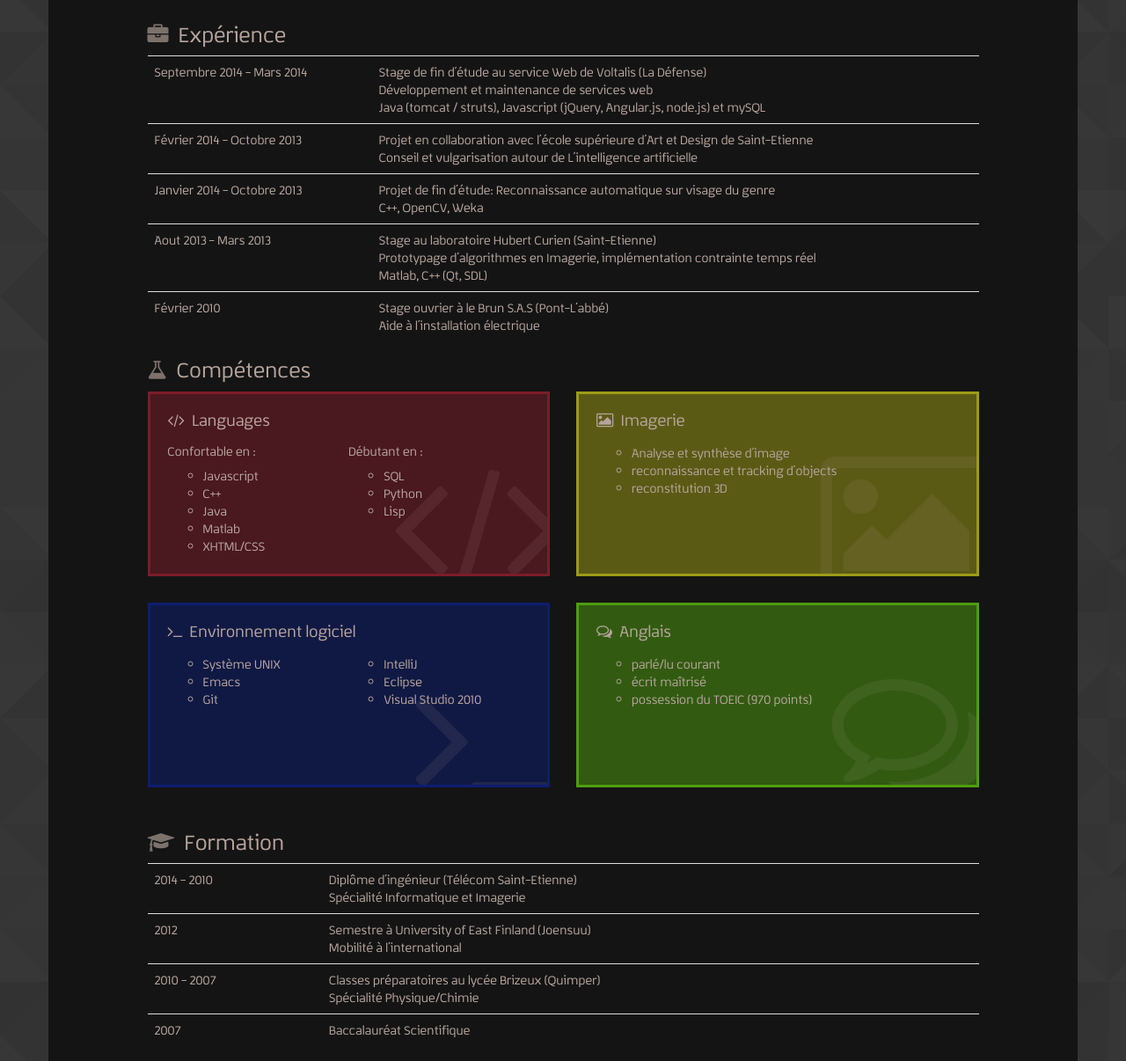
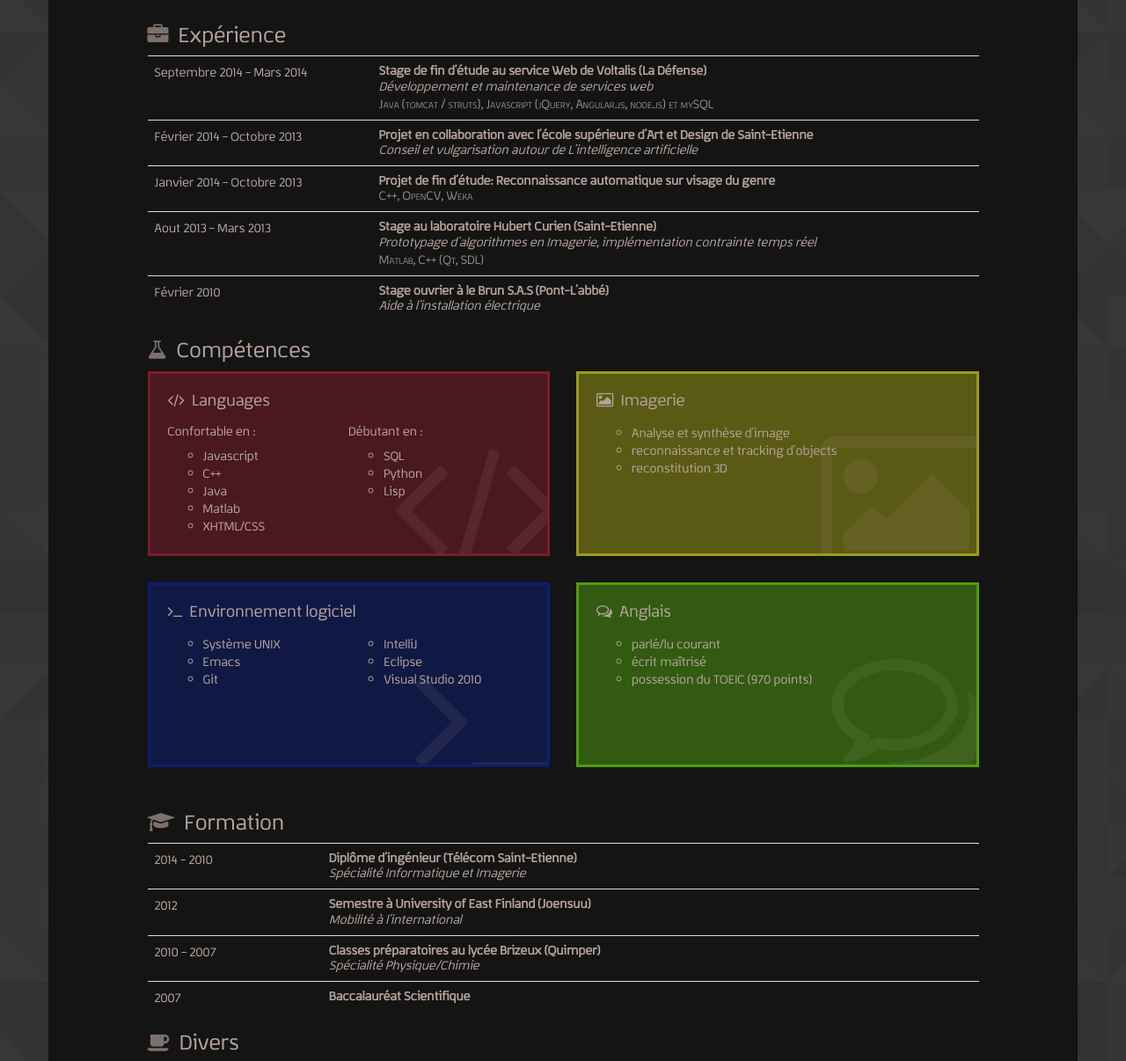
Before and after one commit to MarcMonchablon/pupweb, a website: page site/index.jade in a window 1280 px wide. Shown: the part 1224-2430 px from the top of the page at 88% size. Drawn offline with nearby package versions, Linux system fonts and the light colour scheme; files that its build step writes are made by us from their sources.

Commit message:
Changed font styling in tables

```diff
--- a/site/css/main.styl
+++ b/site/css/main.styl
@@ -61,6 +61,18 @@ header
 h3
   i
     opacity 0.65
+
+table
+  h4
+    font-size inherit
+    margin 0
+    font-weight bold
+  p
+    margin 0
+    font-style italic
+  aside
+    opacity 0.8
+    font-variant small-caps
 
 .mainContainer
   margin auto
--- a/site/includes/cv/experience.jade
+++ b/site/includes/cv/experience.jade
@@ -1,31 +1,28 @@
 table.table
   tr
     td Septembre 2014 - Mars 2014
-    td.
-      Stage de fin d&#39;étude au service Web de Voltalis (La Défense) <br/>
-      Développement et maintenance de services web <br/>
-      Java (tomcat / struts), Javascript (jQuery, Angular.js, node.js) et mySQL
+    td
+      h4 Stage de fin d&#39;étude au service Web de Voltalis (La Défense)
+      p Développement et maintenance de services web
+      aside Java (tomcat / struts), Javascript (jQuery, Angular.js, node.js) et mySQL
   tr
     td Février 2014 - Octobre 2013
-    td.
-       Projet en collaboration avec l&#39;école supérieure d&#39;Art et Design de Saint-Etienne <br/>
-       Conseil et vulgarisation autour de L&#39;intelligence artificielle
-
+    td
+      h4 Projet en collaboration avec l&#39;école supérieure d&#39;Art et Design de Saint-Etienne
+      p Conseil et vulgarisation autour de L&#39;intelligence artificielle
   tr
     td Janvier 2014 - Octobre 2013
-    td.
-      Projet de fin d&#39;étude: Reconnaissance automatique sur visage du genre <br/>
-      C++, OpenCV, Weka
-
+    td
+      h4 Projet de fin d&#39;étude: Reconnaissance automatique sur visage du genre
+      aside C++, OpenCV, Weka
   tr
     td Aout 2013 - Mars 2013
-    td.
-      Stage au laboratoire Hubert Curien (Saint-Etienne) <br/>
-      Prototypage d&#39;algorithmes en Imagerie, implémentation contrainte temps réel <br/>
-      Matlab, C++ (Qt, SDL)
-
+    td
+      h4 Stage au laboratoire Hubert Curien (Saint-Etienne)
+      p Prototypage d&#39;algorithmes en Imagerie, implémentation contrainte temps réel
+      aside Matlab, C++ (Qt, SDL)
   tr
     td Février 2010
-    td.
-      Stage ouvrier à le Brun S.A.S (Pont-L&#39;abbé) <br/>
-      Aide à l&#39;installation électrique
+    td
+      h4 Stage ouvrier à le Brun S.A.S (Pont-L&#39;abbé)
+      p Aide à l&#39;installation électrique
--- a/site/includes/cv/formation.jade
+++ b/site/includes/cv/formation.jade
@@ -1,23 +1,20 @@
 table.table
   tr
     td 2014 - 2010
-    td.
-      Diplôme d&#39;ingénieur (Télécom Saint-Etienne) <br/>
-      Spécialité Informatique et Imagerie
-
+    td
+      h4 Diplôme d&#39;ingénieur (Télécom Saint-Etienne)
+      p Spécialité Informatique et Imagerie
   tr
     td 2012
-    td.
-      Semestre à University of East Finland (Joensuu) <br/>
-      Mobilité à l&#39;international
-
+    td
+      h4 Semestre à University of East Finland (Joensuu)
+      p Mobilité à l&#39;international
   tr
     td 2010 - 2007
-    td.
-      Classes préparatoires au lycée Brizeux (Quimper) <br/>
-      Spécialité Physique/Chimie
-
+    td
+      h4 Classes préparatoires au lycée Brizeux (Quimper)
+      p Spécialité Physique/Chimie
   tr
     td 2007
-    td.
-      Baccalauréat Scientifique
+    td
+      h4 Baccalauréat Scientifique
```
Also changed, not shown: site/css/main.css, site/includes/cv.html, site/includes/cv/experience.html, site/includes/cv/formation.html, site/index.html.
